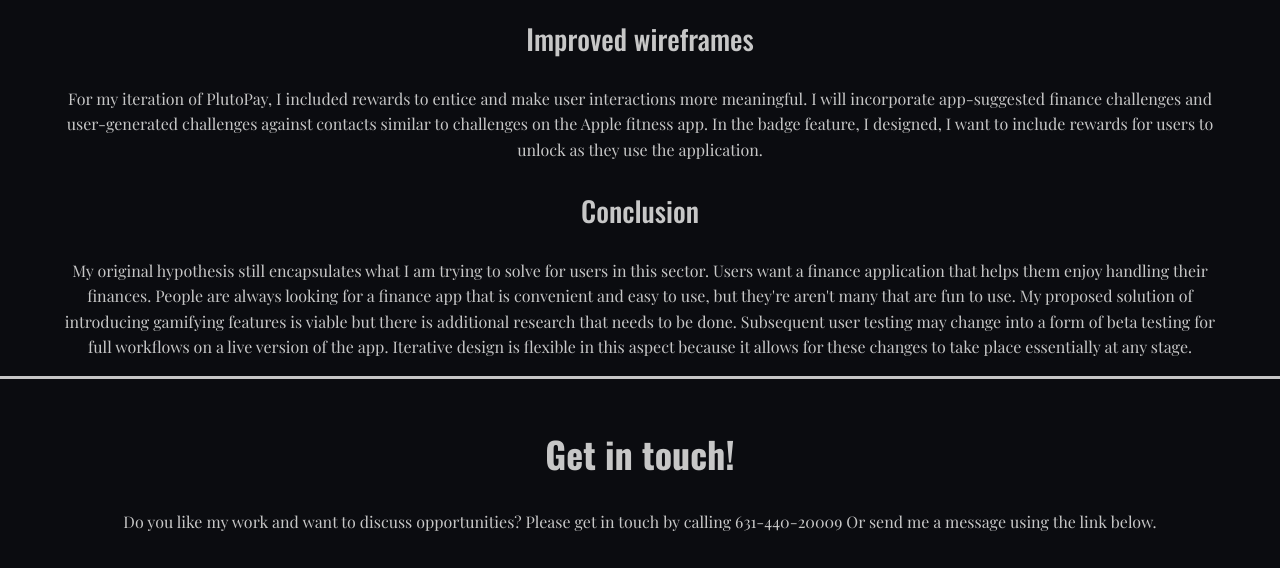
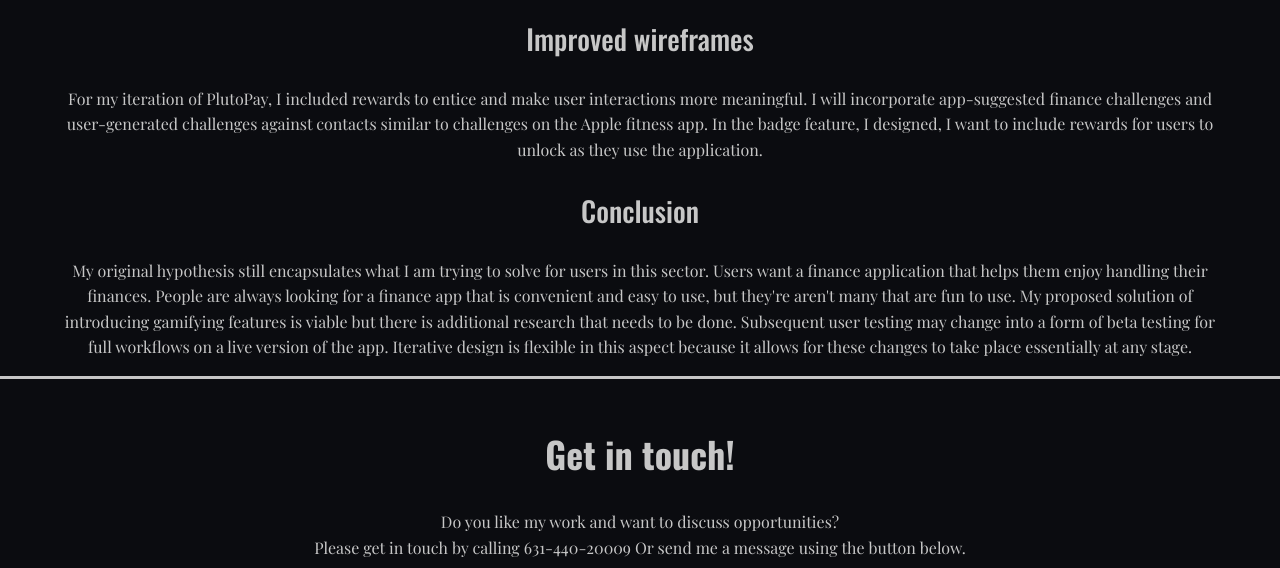
Before and after one commit to KCushUX/portfolio-website, a plain HTML site: page plutopay.html in a window 1280 px wide. Shown: the part 7143-7711 px from the top of the page. Drawn offline with nearby package versions, Linux system fonts and the light colour scheme.

Commit message:
Update plutopay.html
Fixed grammar and line spacing.

```diff
--- a/plutopay.html
+++ b/plutopay.html
@@ -221,8 +221,10 @@
         Get in touch!
       </h2>
       <p>
-        Do you like my work and want to discuss opportunities? Please get in touch by calling 631-440-20009 Or send me a message using the link below.
-      </p>
+        Do you like my work and want to discuss opportunities?
+        <br>
+        Please get in touch by calling 631-440-20009 Or send me a message using the button below.
+    </p>
 
       <div>
         <!-- For contact links-->
```
